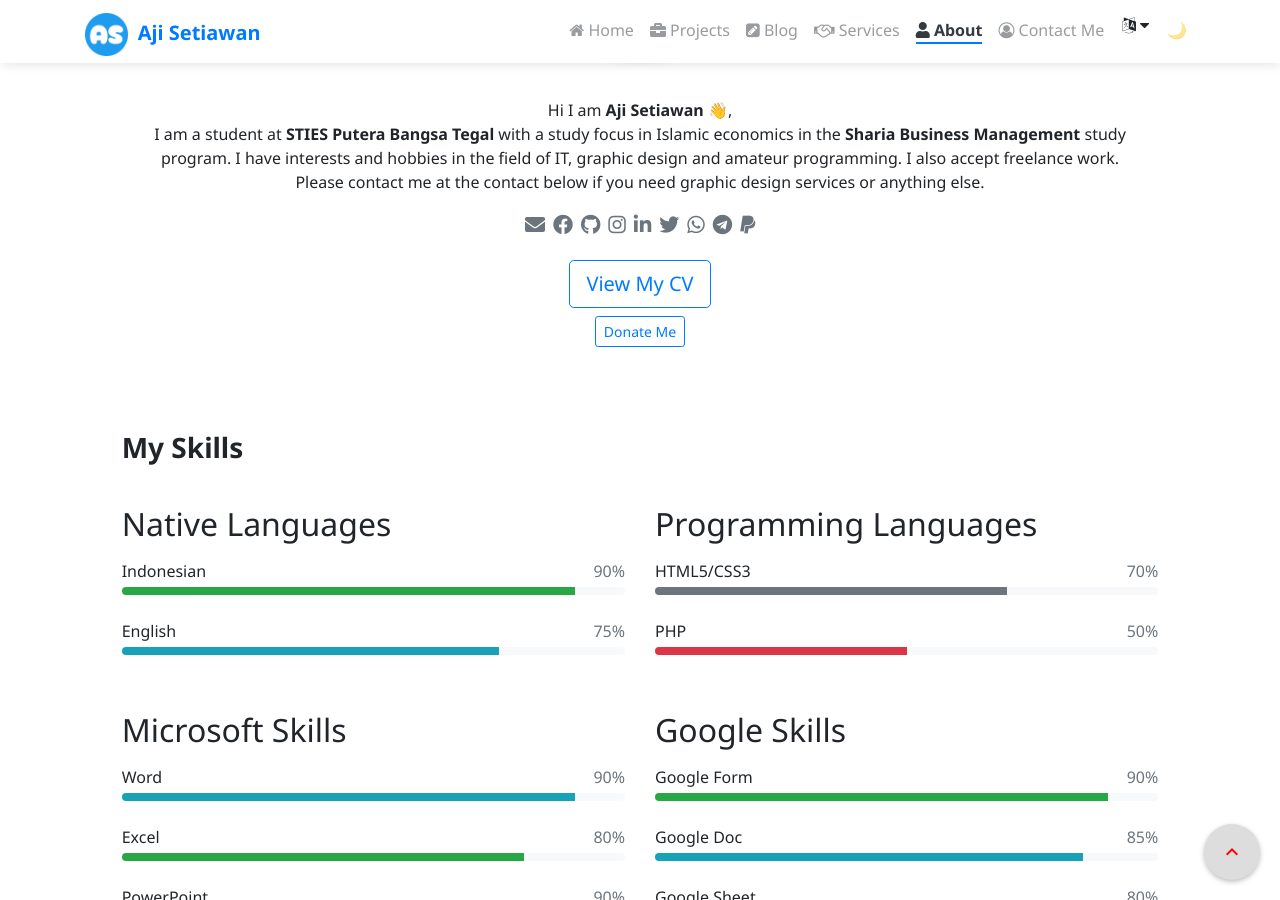
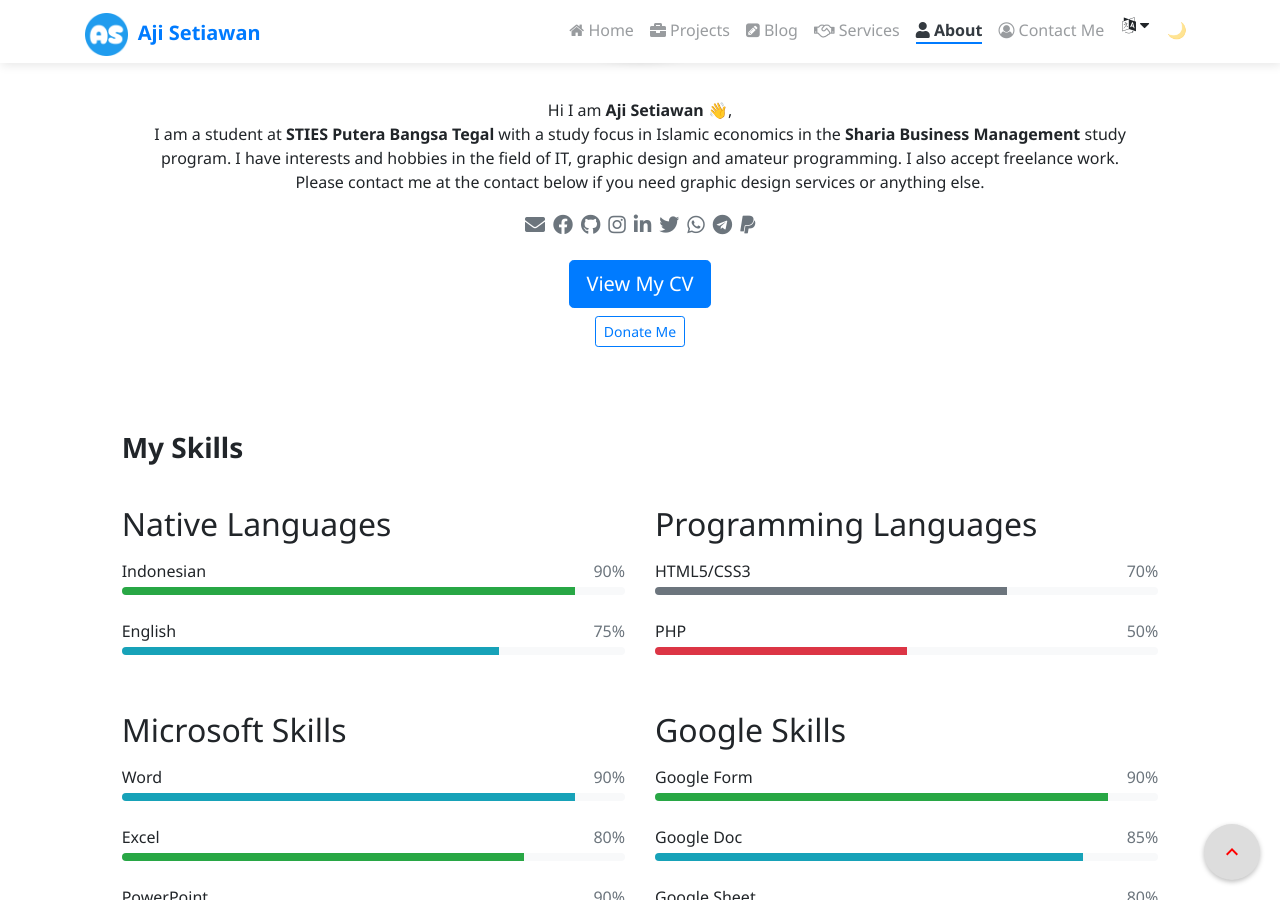
Before and after one commit to ajisetiawan716/ajisetiawan716.github.io, a Jekyll site: the page built from pages/about.md, in a window 1280 px wide and 900 px high, scrolled down 651 px. Built offline with Jekyll 4.4.1, drawn with Linux system fonts in a browser that asks for light colours; nearby versions of some CDN libraries; emoji names are drawn with the system emoji font; comment, search, counter and statistics services are not loaded; a style sheet for code colours, icons or effects is not loaded; grey boxes are pictures that could not be loaded.

Commit message:
Update about.md

```diff
--- a/pages/about.md
+++ b/pages/about.md
@@ -16,7 +16,7 @@ I am a student at <b>STIES Putera Bangsa Tegal</b> with a study focus in Islamic
 </p>
 
 <p class="text-center"> {% include social.html %} </p>
-<p class="text-center">{% include elements/button.html link="/resumes" text="View My CV" syle="primary" size="lg" %} <br>
+<p class="text-center">{% include elements/button.html link="/resumes" text="View My CV" style="primary" size="lg" %} <br>
 {% include elements/button.html link="/pay/donate" text="Donate Me" size="sm" %} </p>
 <br>
 <br>
```
